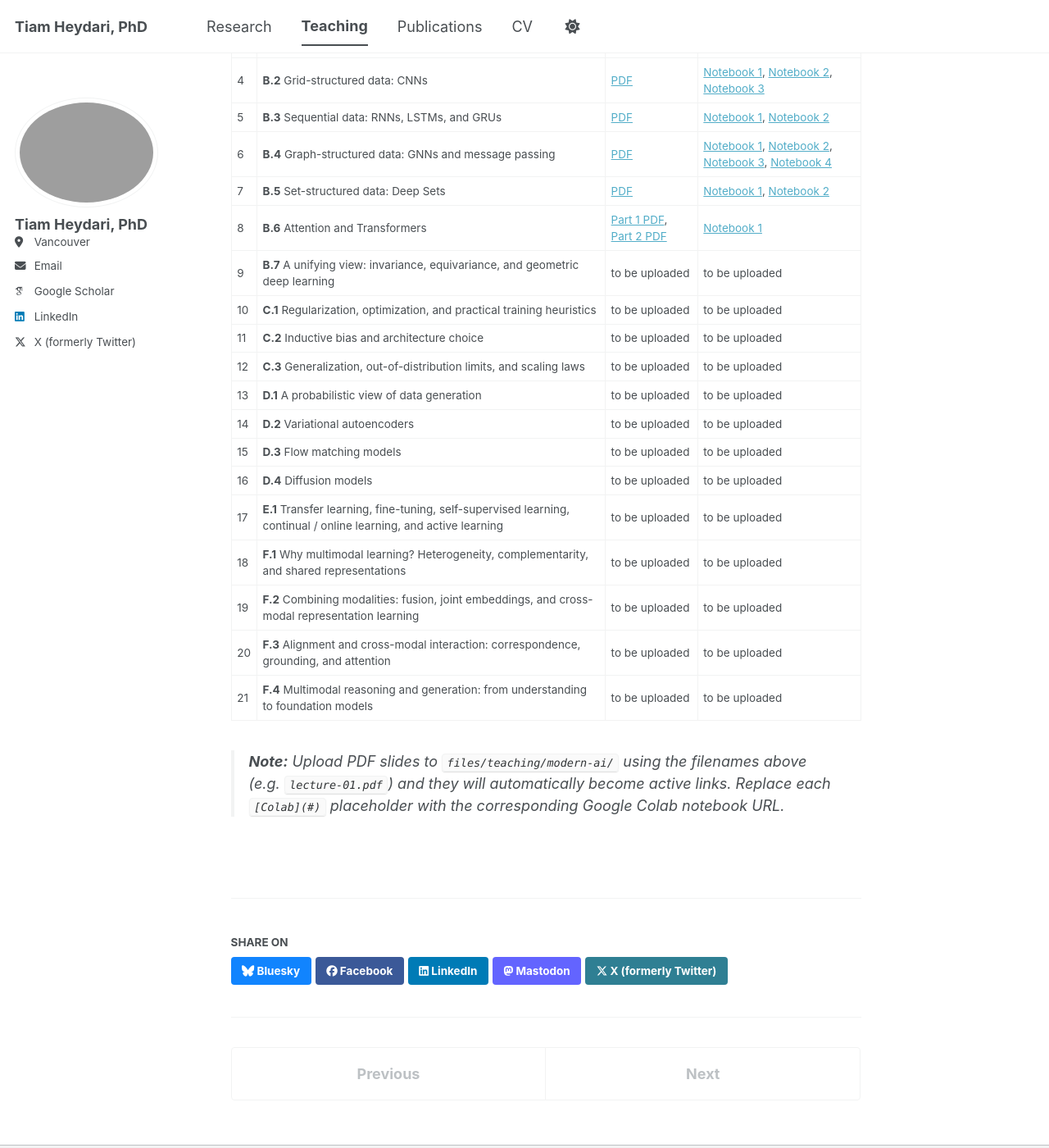
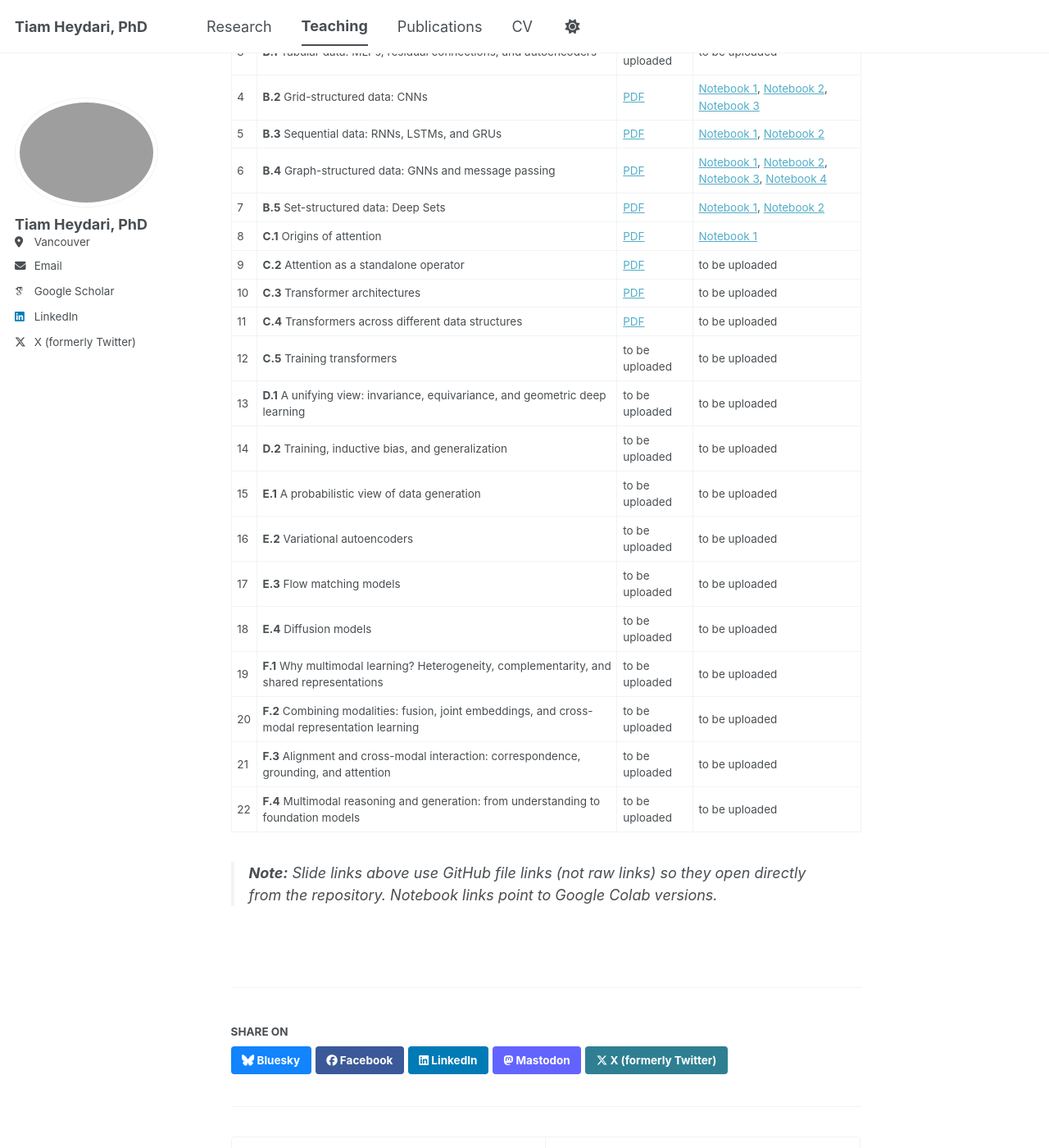
Before and after one commit to TiamHeydari/tiamheydari.github.io, a Jekyll site: the page built from _teaching/modern_AI_course.md, in a window 1280 px wide and 1400 px high, scrolled down 2046 px. Shown: the whole window at 82% size. Built offline with Jekyll 4.4.1, drawn with Linux system fonts in a browser that asks for light colours; some web fonts are replaced; a script bundle is joined from its source files by our own code; library files that are not in the unit come from our copies; some of the changed text lies outside the part shown.

Commit message:
lecture structure update  C transformers adn atten

```diff
--- a/_teaching/modern_AI_course.md
+++ b/_teaching/modern_AI_course.md
@@ -27,22 +27,23 @@ This course introduces the core ideas behind modern AI, starting from the founda
 **B.3** Sequential data: RNNs, LSTMs, and GRUs
 **B.4** Graph-structured data: GNNs and message passing
 **B.5** Set-structured data: Deep Sets
-**B.6** Attention and Transformers
-**B.7** A unifying view: invariance, equivariance, and geometric deep learning
 
-## C. Training, Inductive Bias, and Generalization
-**C.1** Regularization, optimization, and practical training heuristics
-**C.2** Inductive bias and architecture choice
-**C.3** Generalization, out-of-distribution limits, and scaling laws
+## C. Attention and Transformers
+**C.1** Origins of attention
+**C.2** Attention as a standalone operator
+**C.3** Transformer architectures
+**C.4** Transformers across different data structures
+**C.5** Training transformers
 
-## D. Generative Modeling
-**D.1** A probabilistic view of data generation
-**D.2** Variational autoencoders
-**D.3** Flow matching models
-**D.4** Diffusion models
+## D. Geometry, Training, and Generalization
+**D.1** A unifying view: invariance, equivariance, and geometric deep learning
+**D.2** Training, inductive bias, and generalization
 
-## E. Learning Beyond Standard Supervision
-**E.1** Transfer learning, fine-tuning, self-supervised learning, continual / online learning, and active learning
+## E. Generative Modeling
+**E.1** A probabilistic view of data generation
+**E.2** Variational autoencoders
+**E.3** Flow matching models
+**E.4** Diffusion models
 
 ## F. Multimodal Learning
 **F.1** Why multimodal learning? Heterogeneity, complementarity, and shared representations
@@ -58,24 +59,25 @@ This course introduces the core ideas behind modern AI, starting from the founda
 | 1 | **A.1** Foundations of machine learning: objectives, likelihoods, losses, supervised learning, and unsupervised learning | to be uploaded | to be uploaded |
 | 2 | **A.2** Gradient descent, backpropagation, gradient flow, and a practical introduction to PyTorch | to be uploaded | to be uploaded |
 | 3 | **B.1** Tabular data: MLPs, residual connections, and autoencoders | to be uploaded | to be uploaded |
-| 4 | **B.2** Grid-structured data: CNNs | [PDF](https://raw.githubusercontent.com/TiamHeydari/tiamheydari.github.io/master/_teaching/Modern_AI/lectures/B.2.pdf) | [Notebook 1](https://colab.research.google.com/github/TiamHeydari/tiamheydari.github.io/blob/master/_teaching/Modern_AI/notebooks/Workshop_B.2_CNNs/0_helper_create_1D_image.ipynb), [Notebook 2](https://colab.research.google.com/github/TiamHeydari/tiamheydari.github.io/blob/master/_teaching/Modern_AI/notebooks/Workshop_B.2_CNNs/1_simple_one_layer_CNN_.ipynb), [Notebook 3](https://colab.research.google.com/github/TiamHeydari/tiamheydari.github.io/blob/master/_teaching/Modern_AI/notebooks/Workshop_B.2_CNNs/2_CNN_for_MedMNIST.ipynb) |
-| 5 | **B.3** Sequential data: RNNs, LSTMs, and GRUs | [PDF](https://raw.githubusercontent.com/TiamHeydari/tiamheydari.github.io/master/_teaching/Modern_AI/lectures/B.3.pdf) | [Notebook 1](https://colab.research.google.com/github/TiamHeydari/tiamheydari.github.io/blob/master/_teaching/Modern_AI/notebooks/Workshop_B.3_RNNs/RNN_1_seq_to_one.ipynb), [Notebook 2](https://colab.research.google.com/github/TiamHeydari/tiamheydari.github.io/blob/master/_teaching/Modern_AI/notebooks/Workshop_B.3_RNNs/RNN_2_seq_to_seq_autoregressive.ipynb) |
-| 6 | **B.4** Graph-structured data: GNNs and message passing | [PDF](https://raw.githubusercontent.com/TiamHeydari/tiamheydari.github.io/master/_teaching/Modern_AI/lectures/B.4.pdf) | [Notebook 1](https://colab.research.google.com/github/TiamHeydari/tiamheydari.github.io/blob/master/_teaching/Modern_AI/notebooks/Workshop_B.4_GNNs/1_CGNs_nodel_level.ipynb), [Notebook 2](https://colab.research.google.com/github/TiamHeydari/tiamheydari.github.io/blob/master/_teaching/Modern_AI/notebooks/Workshop_B.4_GNNs/2_CGNs_Graph_level.ipynb), [Notebook 3](https://colab.research.google.com/github/TiamHeydari/tiamheydari.github.io/blob/master/_teaching/Modern_AI/notebooks/Workshop_B.4_GNNs/3_MPNNs_nodel_level.ipynb), [Notebook 4](https://colab.research.google.com/github/TiamHeydari/tiamheydari.github.io/blob/master/_teaching/Modern_AI/notebooks/Workshop_B.4_GNNs/4_Todo_MPNNs_Graph_level.ipynb) |
-| 7 | **B.5** Set-structured data: Deep Sets | [PDF](https://raw.githubusercontent.com/TiamHeydari/tiamheydari.github.io/master/_teaching/Modern_AI/lectures/B.5.pdf) | [Notebook 1](https://colab.research.google.com/github/TiamHeydari/tiamheydari.github.io/blob/master/_teaching/Modern_AI/notebooks/Workshop_B.5_Deep%20Sets/DeepSets1_supervised.ipynb), [Notebook 2](https://colab.research.google.com/github/TiamHeydari/tiamheydari.github.io/blob/master/_teaching/Modern_AI/notebooks/Workshop_B.5_Deep%20Sets/DeepSets2_AutoEncoder.ipynb) |
-| 8 | **B.6** Attention and Transformers | [Part 1 PDF](https://raw.githubusercontent.com/TiamHeydari/tiamheydari.github.io/master/_teaching/Modern_AI/lectures/B.6%20Part%20I.pdf), [Part 2 PDF](https://raw.githubusercontent.com/TiamHeydari/tiamheydari.github.io/master/_teaching/Modern_AI/lectures/B.6%20Part%20II.pdf) | [Notebook 1](https://colab.research.google.com/github/TiamHeydari/tiamheydari.github.io/blob/master/_teaching/Modern_AI/notebooks/Workshop_B.6_Attention%20and%20Transformers/1_RNN_seq_to_seq_with_attention.ipynb) |
-| 9 | **B.7** A unifying view: invariance, equivariance, and geometric deep learning | to be uploaded | to be uploaded |
-| 10 | **C.1** Regularization, optimization, and practical training heuristics | to be uploaded | to be uploaded |
-| 11 | **C.2** Inductive bias and architecture choice | to be uploaded | to be uploaded |
-| 12 | **C.3** Generalization, out-of-distribution limits, and scaling laws | to be uploaded | to be uploaded |
-| 13 | **D.1** A probabilistic view of data generation | to be uploaded | to be uploaded |
-| 14 | **D.2** Variational autoencoders | to be uploaded | to be uploaded |
-| 15 | **D.3** Flow matching models | to be uploaded | to be uploaded |
-| 16 | **D.4** Diffusion models | to be uploaded | to be uploaded |
-| 17 | **E.1** Transfer learning, fine-tuning, self-supervised learning, continual / online learning, and active learning | to be uploaded | to be uploaded |
-| 18 | **F.1** Why multimodal learning? Heterogeneity, complementarity, and shared representations | to be uploaded | to be uploaded |
-| 19 | **F.2** Combining modalities: fusion, joint embeddings, and cross-modal representation learning | to be uploaded | to be uploaded |
-| 20 | **F.3** Alignment and cross-modal interaction: correspondence, grounding, and attention | to be uploaded | to be uploaded |
-| 21 | **F.4** Multimodal reasoning and generation: from understanding to foundation models | to be uploaded | to be uploaded |
+| 4 | **B.2** Grid-structured data: CNNs | [PDF](https://github.com/TiamHeydari/tiamheydari.github.io/blob/master/_teaching/Modern_AI/lectures/B.2.pdf) | [Notebook 1](https://colab.research.google.com/github/TiamHeydari/tiamheydari.github.io/blob/master/_teaching/Modern_AI/notebooks/Workshop_B.2_CNNs/0_helper_create_1D_image.ipynb), [Notebook 2](https://colab.research.google.com/github/TiamHeydari/tiamheydari.github.io/blob/master/_teaching/Modern_AI/notebooks/Workshop_B.2_CNNs/1_simple_one_layer_CNN_.ipynb), [Notebook 3](https://colab.research.google.com/github/TiamHeydari/tiamheydari.github.io/blob/master/_teaching/Modern_AI/notebooks/Workshop_B.2_CNNs/2_CNN_for_MedMNIST.ipynb) |
+| 5 | **B.3** Sequential data: RNNs, LSTMs, and GRUs | [PDF](https://github.com/TiamHeydari/tiamheydari.github.io/blob/master/_teaching/Modern_AI/lectures/B.3.pdf) | [Notebook 1](https://colab.research.google.com/github/TiamHeydari/tiamheydari.github.io/blob/master/_teaching/Modern_AI/notebooks/Workshop_B.3_RNNs/RNN_1_seq_to_one.ipynb), [Notebook 2](https://colab.research.google.com/github/TiamHeydari/tiamheydari.github.io/blob/master/_teaching/Modern_AI/notebooks/Workshop_B.3_RNNs/RNN_2_seq_to_seq_autoregressive.ipynb) |
+| 6 | **B.4** Graph-structured data: GNNs and message passing | [PDF](https://github.com/TiamHeydari/tiamheydari.github.io/blob/master/_teaching/Modern_AI/lectures/B.4.pdf) | [Notebook 1](https://colab.research.google.com/github/TiamHeydari/tiamheydari.github.io/blob/master/_teaching/Modern_AI/notebooks/Workshop_B.4_GNNs/1_CGNs_nodel_level.ipynb), [Notebook 2](https://colab.research.google.com/github/TiamHeydari/tiamheydari.github.io/blob/master/_teaching/Modern_AI/notebooks/Workshop_B.4_GNNs/2_CGNs_Graph_level.ipynb), [Notebook 3](https://colab.research.google.com/github/TiamHeydari/tiamheydari.github.io/blob/master/_teaching/Modern_AI/notebooks/Workshop_B.4_GNNs/3_MPNNs_nodel_level.ipynb), [Notebook 4](https://colab.research.google.com/github/TiamHeydari/tiamheydari.github.io/blob/master/_teaching/Modern_AI/notebooks/Workshop_B.4_GNNs/4_Todo_MPNNs_Graph_level.ipynb) |
+| 7 | **B.5** Set-structured data: Deep Sets | [PDF](https://github.com/TiamHeydari/tiamheydari.github.io/blob/master/_teaching/Modern_AI/lectures/B.5.pdf) | [Notebook 1](https://colab.research.google.com/github/TiamHeydari/tiamheydari.github.io/blob/master/_teaching/Modern_AI/notebooks/Workshop_B.5_Deep%20Sets/DeepSets1_supervised.ipynb), [Notebook 2](https://colab.research.google.com/github/TiamHeydari/tiamheydari.github.io/blob/master/_teaching/Modern_AI/notebooks/Workshop_B.5_Deep%20Sets/DeepSets2_AutoEncoder.ipynb) |
+| 8 | **C.1** Origins of attention | [PDF](https://github.com/TiamHeydari/tiamheydari.github.io/blob/master/_teaching/Modern_AI/lectures/C.1.pdf) | [Notebook 1](https://colab.research.google.com/github/TiamHeydari/tiamheydari.github.io/blob/master/_teaching/Modern_AI/notebooks/Workshop_B.6_Attention%20and%20Transformers/1_RNN_seq_to_seq_with_attention.ipynb) |
+| 9 | **C.2** Attention as a standalone operator | [PDF](https://github.com/TiamHeydari/tiamheydari.github.io/blob/master/_teaching/Modern_AI/lectures/C.2.pdf) | to be uploaded |
+| 10 | **C.3** Transformer architectures | [PDF](https://github.com/TiamHeydari/tiamheydari.github.io/blob/master/_teaching/Modern_AI/lectures/C.3.pdf) | to be uploaded |
+| 11 | **C.4** Transformers across different data structures | [PDF](https://github.com/TiamHeydari/tiamheydari.github.io/blob/master/_teaching/Modern_AI/lectures/C.4.pdf) | to be uploaded |
+| 12 | **C.5** Training transformers | to be uploaded | to be uploaded |
+| 13 | **D.1** A unifying view: invariance, equivariance, and geometric deep learning | to be uploaded | to be uploaded |
+| 14 | **D.2** Training, inductive bias, and generalization | to be uploaded | to be uploaded |
+| 15 | **E.1** A probabilistic view of data generation | to be uploaded | to be uploaded |
+| 16 | **E.2** Variational autoencoders | to be uploaded | to be uploaded |
+| 17 | **E.3** Flow matching models | to be uploaded | to be uploaded |
+| 18 | **E.4** Diffusion models | to be uploaded | to be uploaded |
+| 19 | **F.1** Why multimodal learning? Heterogeneity, complementarity, and shared representations | to be uploaded | to be uploaded |
+| 20 | **F.2** Combining modalities: fusion, joint embeddings, and cross-modal representation learning | to be uploaded | to be uploaded |
+| 21 | **F.3** Alignment and cross-modal interaction: correspondence, grounding, and attention | to be uploaded | to be uploaded |
+| 22 | **F.4** Multimodal reasoning and generation: from understanding to foundation models | to be uploaded | to be uploaded |
 
 
-> **Note:** Upload PDF slides to `files/teaching/modern-ai/` using the filenames above (e.g. `lecture-01.pdf`) and they will automatically become active links. Replace each `[Colab](#)` placeholder with the corresponding Google Colab notebook URL.
+> **Note:** Slide links above use GitHub file links (not raw links) so they open directly from the repository. Notebook links point to Google Colab versions.
```
Also changed, not shown: 12 other files.
